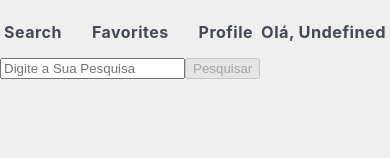
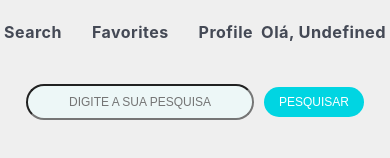
Before and after one commit to Ruan-Portella/TrybeTunes, a React (Create React App) app: page /search in a window 390 px wide. Shown: the part 152-310 px from the top of the page. Built offline with nearby package versions, Linux system fonts and the light colour scheme.

Commit message:
Feat: Estilizando Pagina Search

```diff
--- a/src/pages/Search.js
+++ b/src/pages/Search.js
@@ -83,7 +83,7 @@ class Search extends React.Component {
         {
           album && (
             <section className='AlbumName'>
-            <p>{`Resultado de álbuns de: ${InputNameSearched}`}</p>
+            <p>{`Resultado de álbuns de: ${InputNameSearched.toUpperCase()}`}</p>
             </section>)
         }
         {
--- a/src/style/Header.css
+++ b/src/style/Header.css
@@ -1,5 +1,4 @@
 @media only screen and (max-width: 768px) {
-
 
  .NavHeader {
     display: flex;
--- a/src/style/Search.css
+++ b/src/style/Search.css
@@ -1,13 +1,4 @@
 @media only screen and (max-width: 768px) {
-
-/* .SearchContent {
-    position: fixed;
-    left: 250px;
-    top: 0px;
-    width: 1431px;
-    height: 250px;
-    background: linear-gradient(123.66deg, #003BE5 12.08%, #00D5E2 86.52%);
-}
 
 .NameAlbumSearch{
     color: #3D495C;
@@ -17,8 +8,11 @@
     font-style: normal;
 }
 
+
+
 .SearchMain {
     display: flex;
+    flex-direction: column;
     justify-content: center;
     text-align: center;
     align-items: center;
@@ -26,74 +20,70 @@
     margin-top: 7%;
 }
 
+
+
 .SearchInput {
-    width: 400px;
-    height: 40px;
+    width: 220px;
+    height: 30px;
     background: rgba(235, 255, 255, 0.5);
-    border-style: none;
     border-radius: 23px;
     text-align: center;
     font-style: 400;
-    font-size: 14px;
-    line-height: 14px;
+    font-size: 12px;
+    line-height: 12px;
     text-transform: uppercase;
-    color: white;
+    color: black;
 }
 
 .SearchButton {
-    width: 114px;
-    height: 40px;
+    width: 100px;
+    height: 30px;
     border-radius: 23px;
     border-style: none;
     background: #00D5E2;
     margin-left: 10px;
     font-style: 700;
-    font-size: 14px;
-    line-height: 14px;
+    font-size: 12px;
+    line-height: 12px;
     text-transform: uppercase;
     color: white;
 }
 
 .SearchedAlbum {
     display: flex;
-    margin-top: 20%;
-    margin-left: 10%;
     justify-content: center;
     text-align: center;
     align-items: center;
     flex-direction: column;
+    margin: 0 auto;
 }
 
 .AlbumName {
     display: flex;
     font-style: italic;
     font-weight: 300;
-    font-size: 20px;
-    line-height: 20px;
+    font-size: 14px;
     text-align: center;
     color: #003BE5;
 }
 
-.AlbumContent {
-    margin-left: 3%;
+ul {
+    padding: 0;
 }
 
 .LiAlgumContent {
     display: flex;
-    flex-direction: row;
     flex-wrap: wrap;
     list-style: none;
-    margin: 50px;
+    justify-content: center;
 }
 
-.ImageAlbum {
-    width: 200px;
-}
+
 
 .LiContent {
     width: 200px;
-    margin: 10px;
-} */
+
+}
 
 }
 
```
